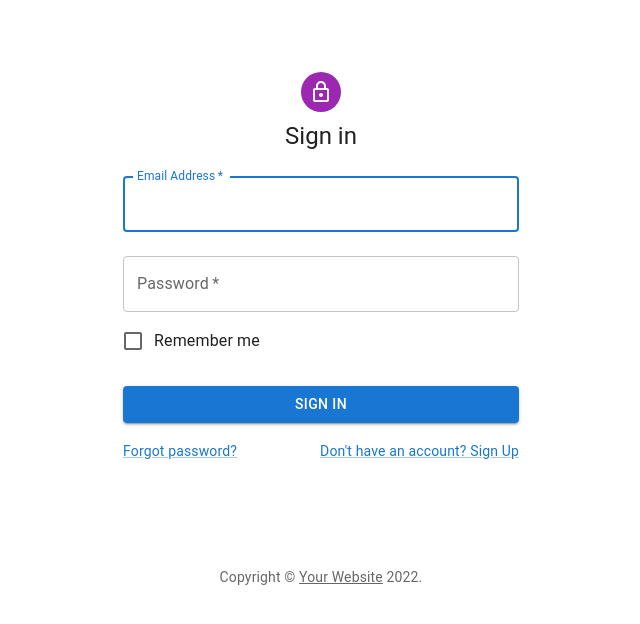
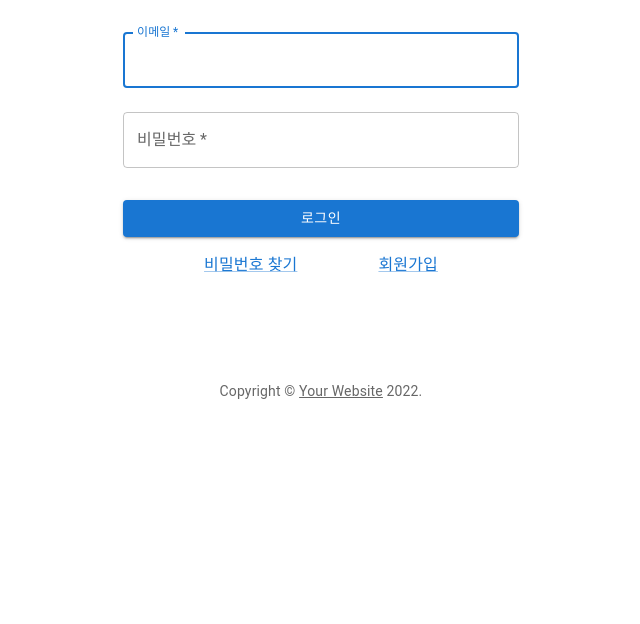
Before and after one commit to 93jpark/ouraid-front, a React (Create React App) app: page /login in a window 1280 px wide. Shown: the top 624 px of the page, without its empty margins (319-959 px from the left). Built offline with nearby package versions, Linux system fonts and the light colour scheme.

Commit message:
implement basic layout, functions, and input fields

```diff
--- a/src/Login.js
+++ b/src/Login.js
@@ -12,17 +12,23 @@ import LockOutlinedIcon from '@mui/icons-material/LockOutlined';
 import Typography from '@mui/material/Typography';
 import Container from '@mui/material/Container';
 import { createTheme, ThemeProvider } from '@mui/material/styles';
+import { AirlineSeatReclineExtra } from '@mui/icons-material';
 
 const theme = createTheme();
 
-export default function SignIn() {
+const SignIn = ( {isLogined, setIsLogined} ) => {
+
   const handleSubmit = (event) => {
+    console.log(isLogined);
+    setIsLogined(true);
+    alert("clicked");
     event.preventDefault();
     const data = new FormData(event.currentTarget);
     console.log({
       email: data.get('email'),
       password: data.get('password'),
     });
+
   };
 
   return (
@@ -31,27 +37,30 @@ export default function SignIn() {
         <CssBaseline />
         <Box
           sx={{
-            marginTop: 8,
+            marginTop: 1,
             display: 'flex',
             flexDirection: 'column',
             alignItems: 'center',
           }}
         >
 
-
+          {/*
           <Avatar sx={{ m: 1, bgcolor: 'secondary.main' }}>
             <LockOutlinedIcon />
           </Avatar>
+           */}
+          {/*
           <Typography component="h1" variant="h5">
             Sign in
           </Typography>
+          */}
           <Box component="form" onSubmit={handleSubmit} noValidate sx={{ mt: 1 }}>
             <TextField
               margin="normal"
               required
               fullWidth
               id="email"
-              label="Email Address"
+              label="이메일"
               name="email"
               autoComplete="email"
               autoFocus
@@ -61,34 +70,37 @@ export default function SignIn() {
               required
               fullWidth
               name="password"
-              label="Password"
+              label="비밀번호"
               type="password"
               id="password"
               autoComplete="current-password"
             />
+            {/*
             <FormControlLabel
               control={<Checkbox value="remember" color="primary" />}
               label="Remember me"
-            />
+            />*/}
             <Button
               type="submit"
               fullWidth
               variant="contained"
               sx={{ mt: 3, mb: 2 }}
             >
-              Sign In
+              로그인
             </Button>
-            <Grid container>
-              <Grid item xs>
-                <Link href="#" variant="body2">
-                  Forgot password?
+            <Grid container justifyContent={"space-evenly"}>
+              <Grid item>
+                <Link href="#" variant="body1" >
+                  비밀번호 찾기
                 </Link>
               </Grid>
+
               <Grid item>
-                <Link href="#" variant="body2">
-                  {"Don't have an account? Sign Up"}
+                <Link href="./signup" variant="body1">
+                  회원가입
                 </Link>
               </Grid>
+
             </Grid>
           </Box>
         </Box>
@@ -96,3 +108,5 @@ export default function SignIn() {
     </ThemeProvider>
   );
 }
+
+export default SignIn;
```
